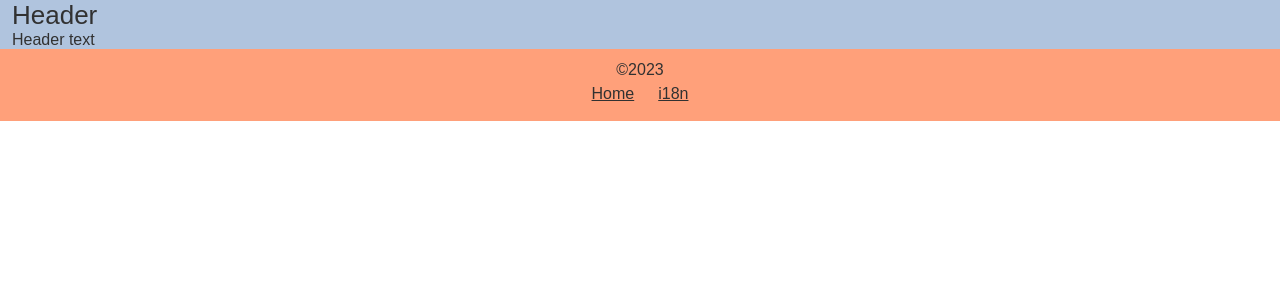
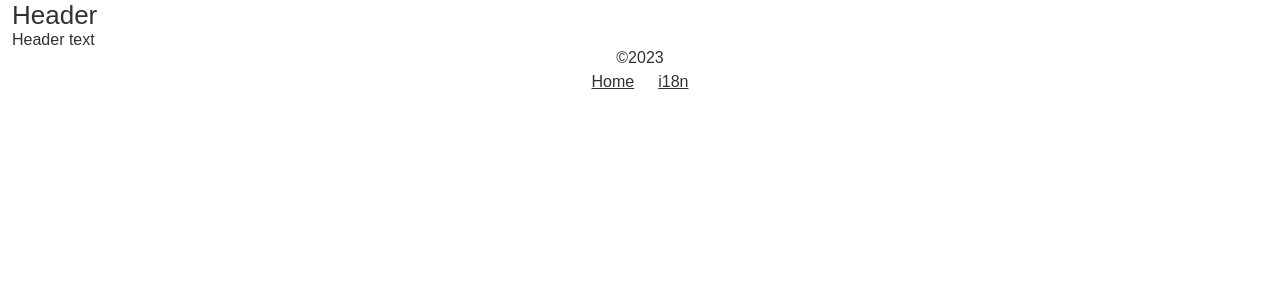
Before and after one commit to srcdev/nuxt3-pinia-i18n-histoire-boilerpate, a Nuxt app: page / in a window 1280 px wide. Shown: the top 300 px of the page. Built offline with nearby package versions, Linux system fonts and the light colour scheme; a web font is replaced by a local one.

Commit message:
Move page row to its own component, and stop using main dammit!

```diff
--- a/components/functional/footer/Footer.vue
+++ b/components/functional/footer/Footer.vue
@@ -1,4 +1,6 @@
 <template>
+  <PageRow :isWide="true">
+    <template #content>
       <footer class="footer">
         <div class="footer-inner">
           <p>&copy;{{ copyYear }}</p>
@@ -15,8 +17,11 @@
         </div>
       </footer>
     </template>
+  </PageRow>
+</template>
 
 <script setup lang="ts">
+import PageRow from '@/components/functional/page-row/PageRow.vue'
 const copyYear = new Date().getFullYear()
 </script>
 
@@ -25,21 +30,11 @@ const copyYear = new Date().getFullYear()
 
 .footer {
   $self: &;
-  background-color: red;
-  margin: 0;
 
   &-inner {
     align-items: center;
-    background-color: lightsalmon;
     display: flex;
     flex-direction: column;
-    margin: 0 auto;
-    max-width: $max-content-width;
-    padding: $content-padding-width;
-
-    &.wide {
-      max-width: initial;
-    }
   }
 
   &-links {
@@ -54,12 +49,5 @@ const copyYear = new Date().getFullYear()
       padding: 0.6rem $content-padding-width;
     }
   }
-
-  &.wide {
-    background-color: blue;
-    #{ $self }-inner {
-      background-color: lightsteelblue;
-    }
-  }
 }
 </style>
--- a/components/functional/header/Header.vue
+++ b/components/functional/header/Header.vue
@@ -1,38 +1,27 @@
 <template>
-  <header class="header wide">
-    <div class="header-inner wide">
-      <h1>Header</h1>
-      <p>Header text</p>
-    </div>
-  </header>
+  <PageRow :isWide="true">
+    <template #content>
+      <header class="header">
+        <div class="header-inner">
+          <h1>Header</h1>
+          <p>Header text</p>
+        </div>
+      </header>
+    </template>
+  </PageRow>
 </template>
 
-<script setup lang="ts"></script>
+<script setup lang="ts">
+import PageRow from '@/components/functional/page-row/PageRow.vue'
+</script>
 
 <style lang="scss">
 @import '@/assets/styles/imports.scss';
 
 .header {
   $self: &;
-  background-color: red;
-  margin: 0;
 
   &-inner {
-    background-color: lightsalmon;
-    margin: 0 auto;
-    max-width: $max-content-width;
-    padding: 0 $content-padding-width;
-
-    &.wide {
-      max-width: initial;
-    }
-  }
-
-  &.wide {
-    background-color: blue;
-    #{ $self }-inner {
-      background-color: lightsteelblue;
-    }
   }
 }
 </style>
--- /dev/null
+++ b/components/functional/page-row/PageRow.vue
@@ -0,0 +1,54 @@
+<template>
+  <div class="page-row" :class="[{ wide: isWide }]">
+    <div class="page-row-inner">
+      <slot name="content"></slot>
+    </div>
+  </div>
+</template>
+
+<script setup lang="ts">
+const { isWide } = defineProps({
+  isWide: {
+    type: Boolean,
+    default: false,
+  },
+})
+</script>
+
+<style lang="scss">
+@import '@/assets/styles/imports.scss';
+
+.page {
+  $self: &;
+  &-row {
+    $self: &;
+
+    margin: 0;
+
+    &-inner {
+      margin: 0 auto;
+      max-width: $max-content-width;
+      padding: 0 $content-padding-width;
+
+      &.wide {
+        max-width: initial;
+      }
+    }
+
+    &.wide {
+      #{ $self }-inner {
+      }
+    }
+
+    // & * {
+    //   border: 1px solid black;
+    // }
+  }
+}
+
+.content {
+  &-wrapper {
+    padding: 0 $content-gutter-width;
+  }
+}
+</style>
--- a/layouts/normal.vue
+++ b/layouts/normal.vue
@@ -22,31 +22,7 @@ import Footer from '@/components/functional/footer/Footer.vue'
 .page {
   $self: &;
   &-wrapper {
-    background-color: lightblue;
-  }
-  &-row {
-    $self: &;
-    border: 1px solid black;
-    background-color: lightgrey;
-    margin: 0;
-
-    &-inner {
-      background-color: lightsalmon;
-      margin: 0 auto;
-      max-width: $max-content-width;
-      padding: 0 $content-padding-width;
-
-      &.wide {
-        max-width: initial;
-      }
-    }
-
-    &.wide {
-      background-color: blue;
-      #{ $self }-inner {
-        background-color: lightsteelblue;
-      }
-    }
+    background-color: $page-bg-light;
   }
 }
 
--- a/pages/index.vue
+++ b/pages/index.vue
@@ -2,14 +2,28 @@
   <div>
     <NuxtLayout name="normal">
       <template #content>
-        <h2>Page using default template</h2>
-        <p>Fnar fnar</p>
+        <PageRow>
+          <template #content>
+            <h2>Page using default template</h2>
+            <p>
+              Bacon ipsum dolor amet salami beef tail, duis nostrud shank
+              shoulder qui pancetta reprehenderit. Ipsum chicken velit, turkey
+              kielbasa est hamburger minim chislic ut beef ribs pork belly qui.
+              Exercitation corned beef esse consequat pancetta. Id nulla
+              voluptate, pig turducken buffalo cupidatat bacon ground round
+              cillum picanha aliqua. Irure veniam pig ea elit mollit bacon est
+              lorem. Lorem jerky in, chislic tail ham cow. Bresaola kielbasa ut
+              excepteur, reprehenderit pariatur tongue pig voluptate.
+            </p>
+          </template>
+        </PageRow>
       </template>
     </NuxtLayout>
   </div>
 </template>
 
 <script setup lang="ts">
+import PageRow from '@/components/functional/page-row/PageRow.vue'
 definePageMeta({
   layout: false,
 })
--- a/pages/samples/i18n-examples.vue
+++ b/pages/samples/i18n-examples.vue
@@ -2,14 +2,15 @@
   <div>
     <NuxtLayout name="normal">
       <template #content>
-        <div class="page-row wide">
-          <div class="page-row-inner">
+        <PageRow>
+          <template #content>
             <h2>(WIDE) Example of internationalisation (i18n)</h2>
             <p>How to implement the various different i18n text outputs.</p>
-          </div>
-        </div>
-        <div class="page-row">
-          <div class="page-row-inner">
+          </template>
+        </PageRow>
+
+        <PageRow :isWide="true">
+          <template #content>
             <h2>(NORMAL) Simple text display</h2>
             <code v-pre>
               &lt;p&gt;{{ $t('i18nExamples.simpleTextKey') }}&lt;/p&gt;
@@ -22,10 +23,11 @@
             </code>
             -
             <p v-text="$t('i18nExamples.simpleTextKey')"></p>
-          </div>
-        </div>
-        <div class="page-row wide">
-          <div class="page-row-inner wide">
+          </template>
+        </PageRow>
+
+        <PageRow>
+          <template #content>
             <h2>
               Text display with variable. (Displays the number 12 within string)
             </h2>
@@ -90,6 +92,11 @@
                 })
               }}
             </p>
+          </template>
+        </PageRow>
+
+        <PageRow>
+          <template #content>
             <h2>Compound html</h2>
             <p>Phone number is in reserved range so will not connect.</p>
             <a :href="$t('i18nExamples.telephone.href')">{{
@@ -106,14 +113,15 @@
                 }}</a>
               </template>
             </i18n>
-          </div>
-        </div>
+          </template>
+        </PageRow>
       </template>
     </NuxtLayout>
   </div>
 </template>
 
 <script setup lang="ts">
+import PageRow from '@/components/functional/page-row/PageRow.vue'
 definePageMeta({
   layout: false,
 })
```
Also changed, not shown: 1 other file (tests, documents, lock files or other folders). Lines whose indentation alone changed are shown as unchanged.
